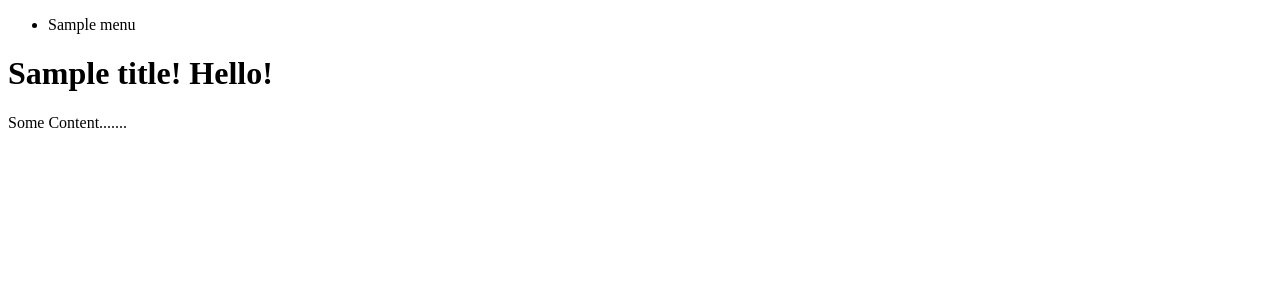
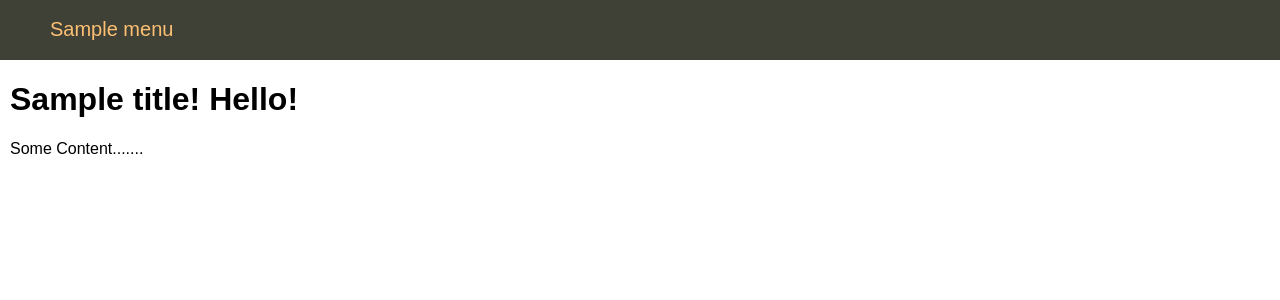
Before and after one commit to k8s4/various, a Python web app: template examples/flask/templates/index.html in a window 1280 px wide. Shown: the top 300 px of the page. Run offline with Jinja, Linux system fonts and the light colour scheme; the template is opened without the code that fills it: most values are stand-ins (such as "Sample title", 1, 10 or a date in 2020).

Commit message:
Added static files and form with POST handler

```diff
--- /dev/null
+++ b/examples/flask/static/css/styles.css
@@ -0,0 +1,60 @@
+html, body {
+    font-family: 'Arial';
+    margin: 0;
+    padding: 0;
+    height: 100%;
+    width: 100%;
+}
+
+a {
+    color: #0059b2;
+    text-decoration: none;
+}
+a:hover {
+    color: #CC0000;
+    text-decoration: underline
+}
+
+.clear { clear: both; }
+
+ul.mainmenu {
+    list-style: none;
+    background: #3F4137;
+    height: 60px;
+    margin: 0;
+    padding: 0;
+    color: #fdc073;
+    font-size: 20px;
+    overflow: hidden;
+}
+ul.mainmenu li {
+    float: left;
+    margin: 18px 40px 0 50px;
+}
+ul.mainmenu li.last { float: right; }
+
+ul.mainmenu li a {
+    color: #fdc073;
+    text-decoration: none;
+}
+ul.mainmenu li a:hover {
+    color: #FDA83D;
+}
+
+div.content {
+    margin: 10px;
+}
+
+.form-contact label {
+    display: inline-block;
+    min-width: 80px;
+}
+.form-contact p { margin: 10px 0 10px 0; }
+.form-contact input[type=submit], textarea {
+    font-size: 16px;
+}
+
+.flash { padding: 10px; }
+.flash.success {
+    border: 1px solid #21DB56;
+}
--- a/examples/flask/templates/base.html
+++ b/examples/flask/templates/base.html
@@ -1,5 +1,7 @@
 <!DOCTYPE html>
 <html><head>
+<link type="text/css" href="{{ url_for('static', filename='css/styles.css') }}" rel="stylesheet" />
+
 {% block title %}
 {% if title %}<title>{{ title }}</title>{% else %}<title>Base page</title>{% endif %}
 {% endblock%}
@@ -8,19 +10,21 @@
 {% block content -%}
 	{%- block mainmenu -%}
 	{% if menu -%}
-<ul>
+<ul class="mainmenu">
 	{% for i in menu -%}
-<li>{{ i }}</li>
+<li><a href="{{ i.url }}">{{ i.name }}</a></li>
 	{% endfor %}
 </ul>
 	{%- endif %}
 	{% endblock mainmenu -%}
-
+<div class="clear"></div>
+<div class="content">
 	{% if title -%}
 <h1>{{ title }}! Hello!</h1>
 	{% else -%}
 <h1>base page</h1>
 	{%- endif %}
 {% endblock %}
+</div>
 </body>
 </html>
```
Also changed, not shown: examples/flask/3_flask_contexts_url_for_dynamic_url.py (+12 -2 lines), examples/flask/templates/contact.html (added, +13 -0 lines).
